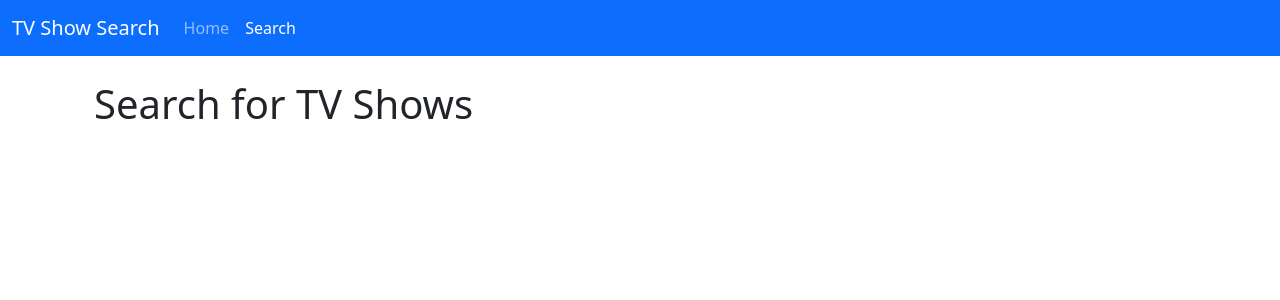
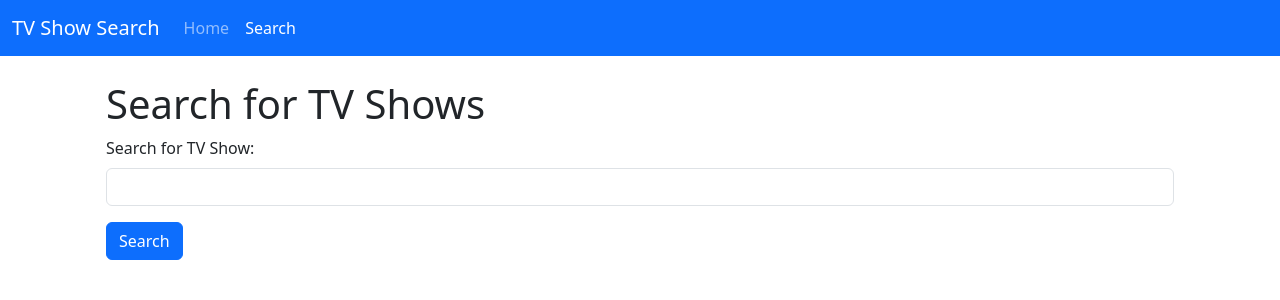
Before and after one commit to AkylaiJumabekova/hw69, a React (Vite) app: page /search in a window 1280 px wide. Shown: the top 300 px of the page. Built offline with nearby package versions, Linux system fonts and the light colour scheme.

Commit message:
I added logic to search using a letter

```diff
--- a/package.json
+++ b/package.json
@@ -11,6 +11,7 @@
   },
   "dependencies": {
     "@reduxjs/toolkit": "^2.2.6",
+    "antd": "^5.19.2",
     "axios": "^1.7.2",
     "bootstrap": "^5.3.3",
     "react": "^18.3.1",
--- a/src/App.tsx
+++ b/src/App.tsx
@@ -2,7 +2,7 @@ import React from 'react';
 import { Route, Routes } from 'react-router-dom';
 import Toolbar from './components/Toolbar/Toolbar';
 import Home from './containers/Home/Home';
-import SearchResults from './containers/Search/SearchResults';
+import Search from './containers/Search/Search';
 import ShowDetails from './containers/ShowDetails/ShowDetails';
 
 const App: React.FC = () => {
@@ -14,7 +14,7 @@ const App: React.FC = () => {
       <main className="container mt-4">
         <Routes>
           <Route path="/" element={<Home />} />
-          <Route path="/search" element={<SearchResults />} />
+          <Route path="/search" element={<Search />} />
           <Route path="/shows/:id" element={<ShowDetails />} />
           <Route path="*" element={<h1>Not Found</h1>} />
         </Routes>
--- a/src/app/store.ts
+++ b/src/app/store.ts
@@ -1,7 +1,10 @@
 import { configureStore } from '@reduxjs/toolkit';
+import { SearchReducer } from '../containers/Search/SearchSlice';
 
 export const store = configureStore({
-    reducer: {},
+    reducer: {
+        search: SearchReducer,
+    },
 });
 
 export type RootState = ReturnType<typeof store.getState>;
--- a/src/axiosApi.ts
+++ b/src/axiosApi.ts
@@ -1,7 +1,7 @@
 import axios from 'axios';
 
 const axiosApi = axios.create({
-    baseURL: 'https://zhumabekovaa-js25-default-rtdb.europe-west1.firebasedatabase.app/',
+    baseURL: '//do-not-forget-to-change-url',
 });
 
 export default axiosApi;
--- /dev/null
+++ b/src/containers/Search/Search.tsx
@@ -0,0 +1,12 @@
+import React from 'react';
+import SearchResults from './SearchResults';
+
+const Search: React.FC = () => {
+    return (
+        <div className="container mt-4">
+            <SearchResults />
+        </div>
+    );
+};
+
+export default Search;
--- a/src/containers/Search/SearchResults.tsx
+++ b/src/containers/Search/SearchResults.tsx
@@ -1,9 +1,56 @@
-import React from 'react';
+import React, { useEffect } from 'react';
+import { useNavigate } from 'react-router-dom';
+import { useDispatch, useSelector } from 'react-redux';
+import { TVShow } from '../../types';
+import { RootState, AppDispatch } from '../../app/store';
+import { searchTVShows, setQuery } from './SearchSlice';
 
 const SearchResults: React.FC = () => {
+    const dispatch: AppDispatch = useDispatch();
+    const navigate = useNavigate();
+    const searchResults = useSelector((state: RootState) => state.search.results);
+    const isLoading = useSelector((state: RootState) => state.search.isLoading);
+    const query = useSelector((state: RootState) => state.search.query);
+
+    useEffect(() => {
+        if (query) {
+            dispatch(searchTVShows());
+        }
+    }, [query, dispatch]);
+
+    const handleSearch = async (e: React.FormEvent) => {
+        e.preventDefault();
+        await dispatch(searchTVShows());
+    };
+
+    const handleShowClick = async (show: TVShow) => {
+        navigate(`/shows/${show.id}`);
+    };
+
     return (
         <div className="container mt-4">
             <h1>Search for TV Shows</h1>
+            <form onSubmit={handleSearch}>
+                <div className="mb-3">
+                    <label htmlFor="search" className="form-label">Search for TV Show:</label>
+                    <input
+                        type="text"
+                        className="form-control"
+                        id="search"
+                        value={query}
+                        onChange={(e) => dispatch(setQuery(e.target.value))}
+                    />
+                </div>
+                <button type="submit" className="btn btn-primary">Search</button>
+            </form>
+            {isLoading && <p>Loading...</p>}
+            <div className="mt-4">
+                {searchResults.map((show) => (
+                    <div key={show.id} className="list-group-item" onClick={() => handleShowClick(show)}>
+                        {show.name}
+                    </div>
+                ))}
+            </div>
         </div>
     );
 };
--- /dev/null
+++ b/src/containers/Search/SearchSlice.ts
@@ -0,0 +1,55 @@
+import { createSlice, createAsyncThunk } from '@reduxjs/toolkit';
+import axiosApi from '../../axiosApi';
+import { TVShow } from '../../types';
+import { RootState } from '../../app/store';
+
+interface SearchState {
+    results: TVShow[];
+    query: string;
+    isLoading: boolean;
+    isError: boolean;
+}
+
+const initialState: SearchState = {
+    results: [],
+    query: '',
+    isLoading: false,
+    isError: false,
+};
+
+export const searchTVShows = createAsyncThunk<TVShow[], void, { state: RootState }>(
+    'search/fetchShows',
+    async (_, thunkAPI) => {
+        const query = thunkAPI.getState().search.query;
+        const response = await axiosApi.get<{ show: TVShow }[]>(`http://api.tvmaze.com/search/shows?q=${query}`);
+        return response.data.map((item) => item.show);
+    }
+);
+
+const searchSlice = createSlice({
+    name: 'search',
+    initialState,
+    reducers: {
+        setQuery: (state, action) => {
+            state.query = action.payload;
+        },
+    },
+    extraReducers: (builder) => {
+        builder
+            .addCase(searchTVShows.pending, (state) => {
+                state.isLoading = true;
+                state.isError = false;
+            })
+            .addCase(searchTVShows.fulfilled, (state, action) => {
+                state.isLoading = false;
+                state.results = action.payload;
+            })
+            .addCase(searchTVShows.rejected, (state) => {
+                state.isLoading = false;
+                state.isError = true;
+            });
+    },
+});
+
+export const { setQuery } = searchSlice.actions;
+export const SearchReducer = searchSlice.reducer;
--- a/src/main.tsx
+++ b/src/main.tsx
@@ -2,12 +2,16 @@ import React from 'react';
 import ReactDOM from 'react-dom/client';
 import { BrowserRouter } from 'react-router-dom';
 import App from './App';
+import { Provider } from 'react-redux';
+import { store } from './app/store';
 import 'bootstrap/dist/css/bootstrap.min.css';
 
 ReactDOM.createRoot(document.getElementById('root')!).render(
   <React.StrictMode>
-    <BrowserRouter>
-      <App />
-    </BrowserRouter>
-  </React.StrictMode>,
+    <Provider store={store}>
+      <BrowserRouter>
+        <App />
+      </BrowserRouter>
+    </Provider>
+  </React.StrictMode>
 );
--- /dev/null
+++ b/src/types.ts
@@ -0,0 +1,4 @@
+export interface TVShow {
+    id: number;
+    name: string;
+}
```
Also changed, not shown: 1 other file (tests, documents, lock files or other folders).
